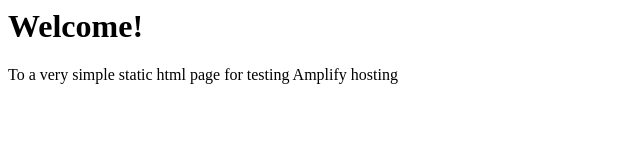
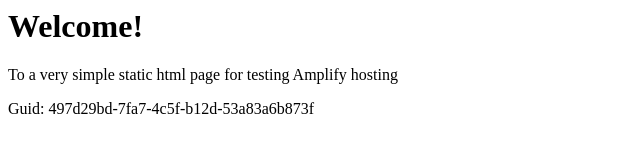
Before and after one commit to aws-aemilia-hkg/Github-PR-Commit-Integration-Test-DoNotTouch-Gith-OKSLNVO2-v1-preprod-ap-east-1, a website: page src/index.html in a window 1280 px wide. Shown: the whole page, without its empty margins (0-640 px from the left). Drawn offline with Linux system fonts and the light colour scheme.

Commit message:
commit from integ tests

```diff
--- a/src/index.html
+++ b/src/index.html
@@ -1,3 +1,5 @@
+
+
 <html lang="en">
 
 <head>
@@ -10,6 +12,6 @@
 <body>
     <h1>Welcome!</h1>
     <p>To a very simple static html page for testing Amplify hosting</p>
-</body>
+    <p>Guid: 497d29bd-7fa7-4c5f-b12d-53a83a6b873f</p></body>
 
 </html>
```
